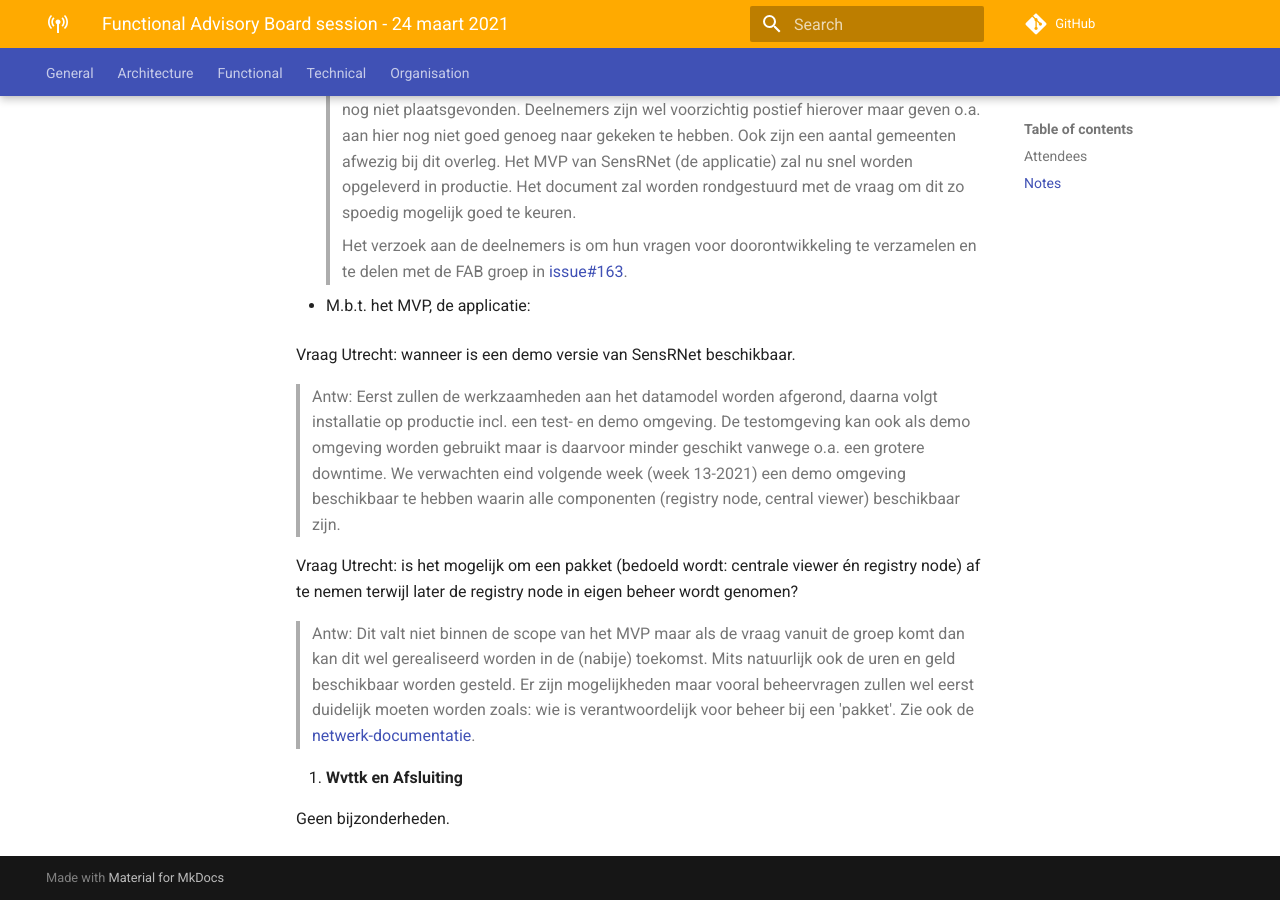
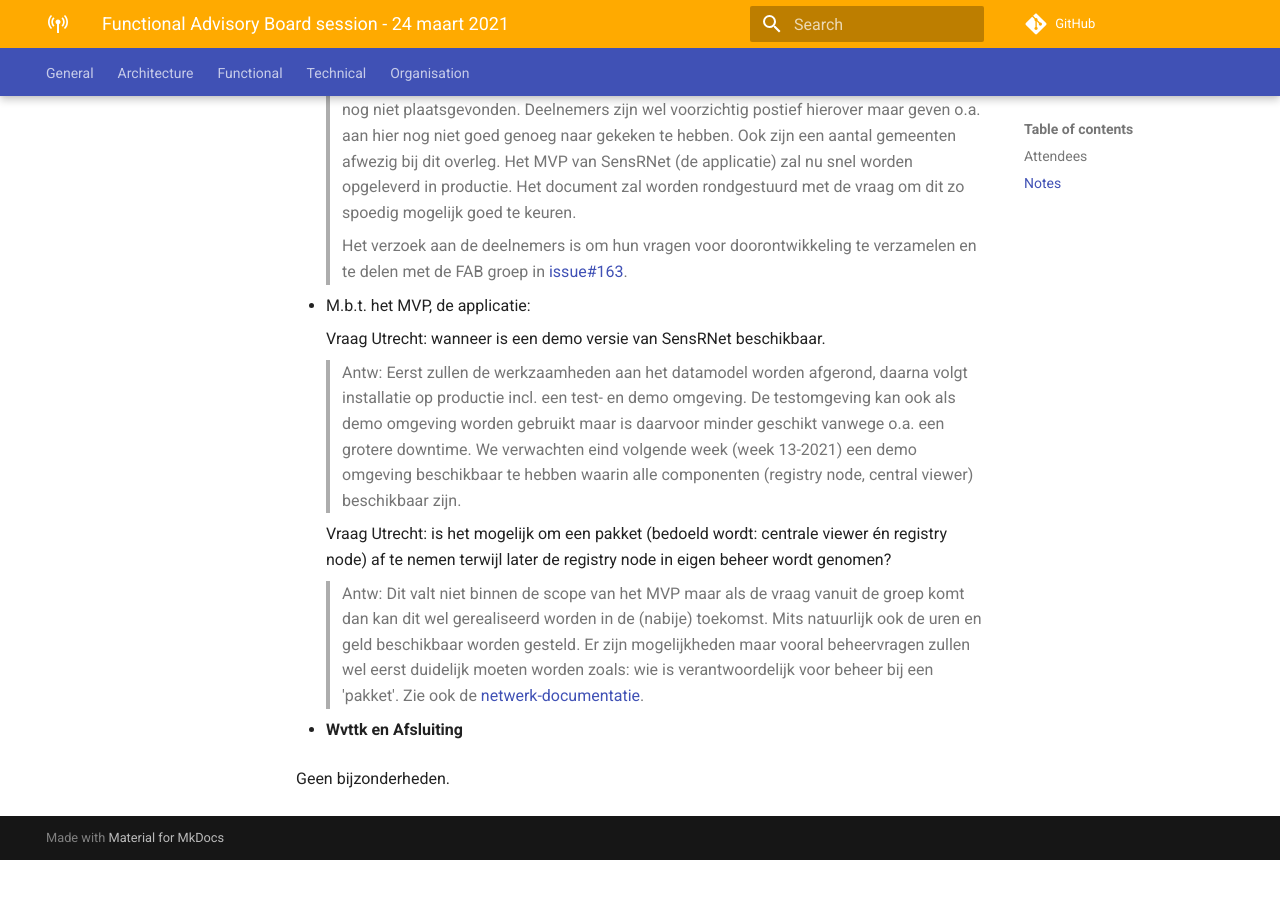
Before and after one commit to kadaster-labs/sensrnet-home, an MkDocs documentation site: the page built from docs/notes/2021-03-24-FAB-notes.md, in a window 1280 px wide and 900 px high, scrolled down 2187 px. Built offline with MkDocs 1.6.1 and Material for MkDocs 9.7.7, drawn with Linux system fonts in a browser that asks for light colours; comment, search, counter and statistics services are not loaded; after the commit the page ends 3047 px from its top, so only the background shows below that.

Commit message:
formatting fixes (numbering)

```diff
--- a/docs/notes/2021-03-24-FAB-notes.md
+++ b/docs/notes/2021-03-24-FAB-notes.md
@@ -66,12 +66,13 @@ Onderwerpen:
 
    - M.b.t. het MVP, de applicatie:
 
-   Vraag Utrecht: wanneer is een demo versie van SensRNet beschikbaar.
-   > Antw: Eerst zullen de werkzaamheden aan het datamodel worden afgerond, daarna volgt installatie op productie incl. een test- en demo omgeving. De testomgeving kan ook als demo omgeving worden gebruikt maar is daarvoor minder geschikt vanwege o.a. een grotere downtime. We verwachten eind volgende week (week 13-2021) een demo omgeving beschikbaar te hebben waarin alle componenten (registry node, central viewer) beschikbaar zijn.
+     Vraag Utrecht: wanneer is een demo versie van SensRNet beschikbaar.
 
-   Vraag Utrecht: is het mogelijk om een pakket (bedoeld wordt: centrale viewer én registry node) af te nemen terwijl later de registry node in eigen beheer wordt genomen?
-   > Antw: Dit valt niet binnen de scope van het MVP maar als de vraag vanuit de groep komt dan kan dit wel gerealiseerd worden in de (nabije) toekomst. Mits natuurlijk ook de uren en geld beschikbaar worden gesteld. Er zijn mogelijkheden maar vooral beheervragen zullen wel eerst duidelijk moeten worden zoals: wie is verantwoordelijk voor beheer bij een 'pakket'. Zie ook de [netwerk-documentatie](../Network.md).
+     > Antw: Eerst zullen de werkzaamheden aan het datamodel worden afgerond, daarna volgt installatie op productie incl. een test- en demo omgeving. De testomgeving kan ook als demo omgeving worden gebruikt maar is daarvoor minder geschikt vanwege o.a. een grotere downtime. We verwachten eind volgende week (week 13-2021) een demo omgeving beschikbaar te hebben waarin alle componenten (registry node, central viewer) beschikbaar zijn.
 
+     Vraag Utrecht: is het mogelijk om een pakket (bedoeld wordt: centrale viewer én registry node) af te nemen terwijl later de registry node in eigen beheer wordt genomen?
+
+     > Antw: Dit valt niet binnen de scope van het MVP maar als de vraag vanuit de groep komt dan kan dit wel gerealiseerd worden in de (nabije) toekomst. Mits natuurlijk ook de uren en geld beschikbaar worden gesteld. Er zijn mogelijkheden maar vooral beheervragen zullen wel eerst duidelijk moeten worden zoals: wie is verantwoordelijk voor beheer bij een 'pakket'. Zie ook de [netwerk-documentatie](../Network.md).
 
 5. **Wvttk en Afsluiting**
 
```
